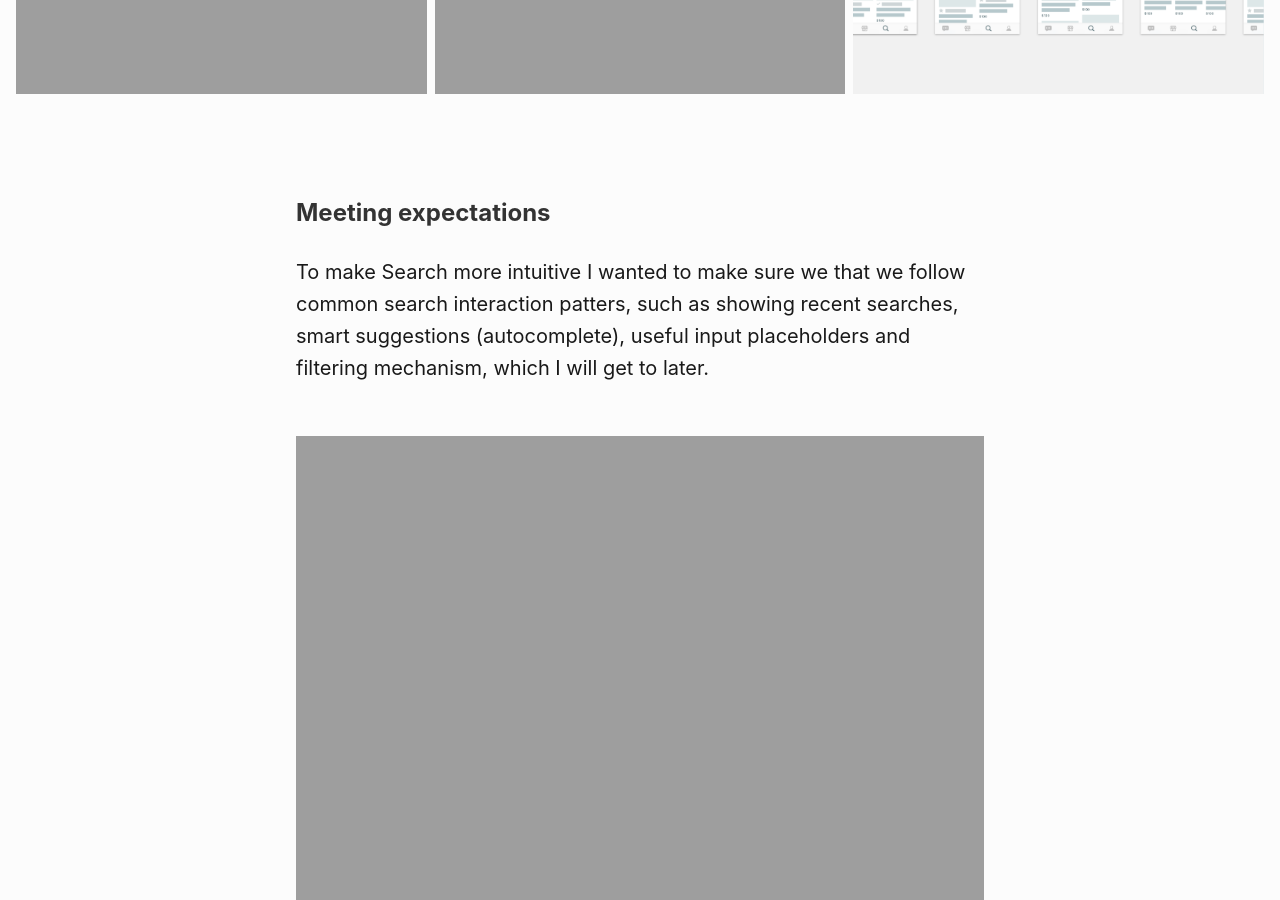
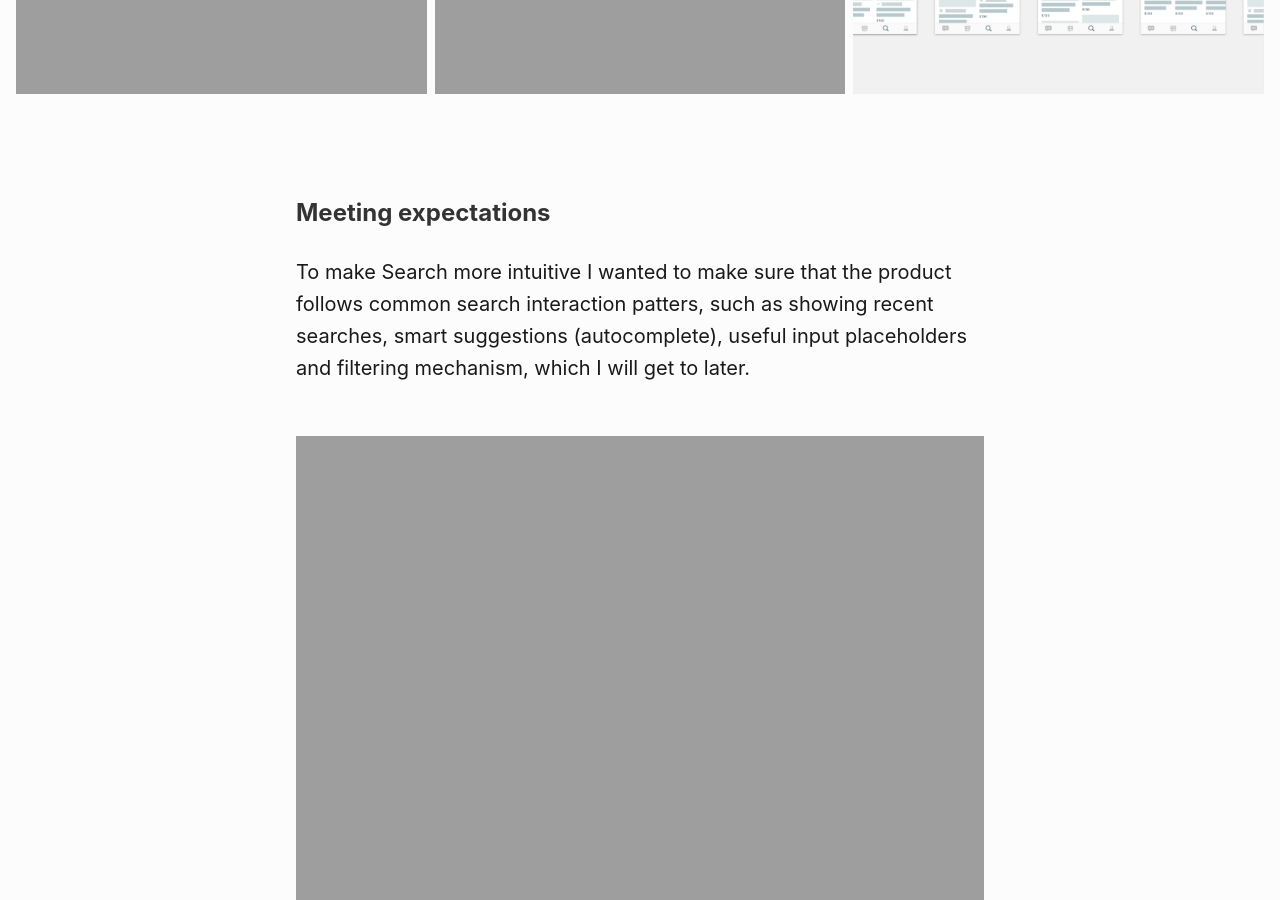
Before and after one commit to sherzodmax/sherzod.co, a Jekyll site: the page operator.html, which Jekyll copies as it is, in a window 1280 px wide and 900 px high, scrolled down 4137 px. Built offline with Jekyll 4.4.1, drawn with Linux system fonts in a browser that asks for light colours; some of the changed text lies outside the part shown.

Commit message:
Operator case study typo fix

```diff
--- a/index.html
+++ b/index.html
@@ -78,7 +78,7 @@ $(document).ready(function() {
       <div class="thumb-s thumb-operator h5-ns ba br3 b-topr2">
         <div class="textbox-s bg-white br3 h-100-ns w-40 ba b-topr1 tc pv5" style="border-width:1px; border-radius:.45rem; border-top-right-radius: 0; border-bottom-right-radius: 0; ">
           <h3 class="fw6 f2-ns my-lh">Operator</h3>
-          <p class="f6 fw3 silver lh-copy">Ecommerce, Cross-border <br> Mobile – iOS. 2016-2017</p>
+          <p class="f6 fw3 silver lh-copy">Messaging Ecommerce, AI<br> Mobile – iOS. 2016-2017</p>
         </div>
       </div>
     </a>
--- a/operator.html
+++ b/operator.html
@@ -199,7 +199,7 @@ $(document).ready(function() {
       Meeting expectations
     </h3>
     <p>
-      To make Search more intuitive I wanted to make sure we that we follow common search interaction patters, such as showing recent searches, smart suggestions (autocomplete), useful input placeholders and filtering mechanism, which I will get to later.
+      To make Search more intuitive I wanted to make sure that the product follows common search interaction patters, such as showing recent searches, smart suggestions (autocomplete), useful input placeholders and filtering mechanism, which I will get to later.
     </p>
     <img class="mw-100 mv4-ns w-100 h-40" id="picture" src="images/operator-cs-autocomplete@2x.png" style="background-color:#E4ECEF;"/>
     <h3 class="f3-ns black-80 pt4">
```
Also changed, not shown: other parts of operator.html (+1 -1 lines), images/operator-cs-roles@2x.png, 4 other files.
